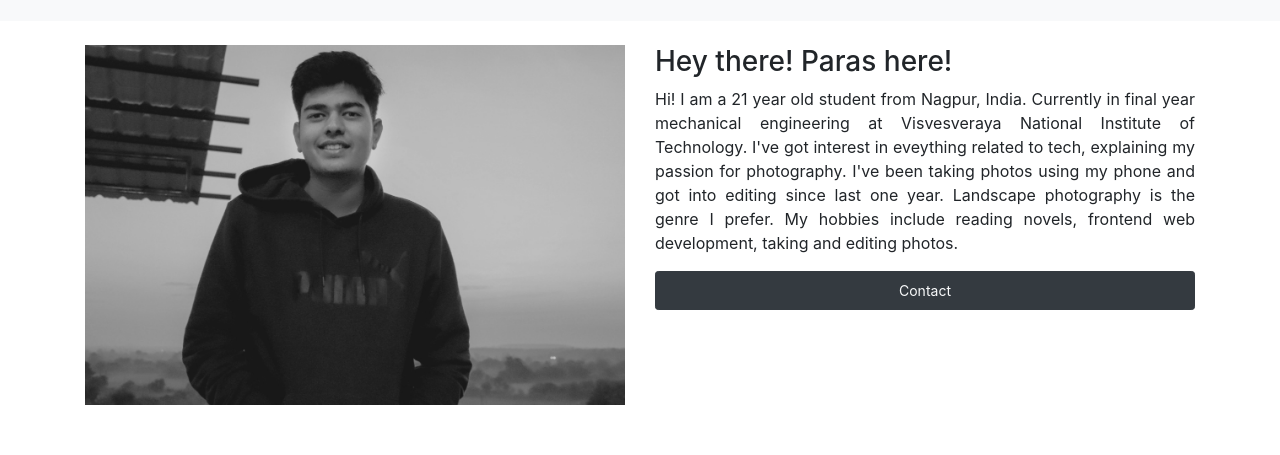
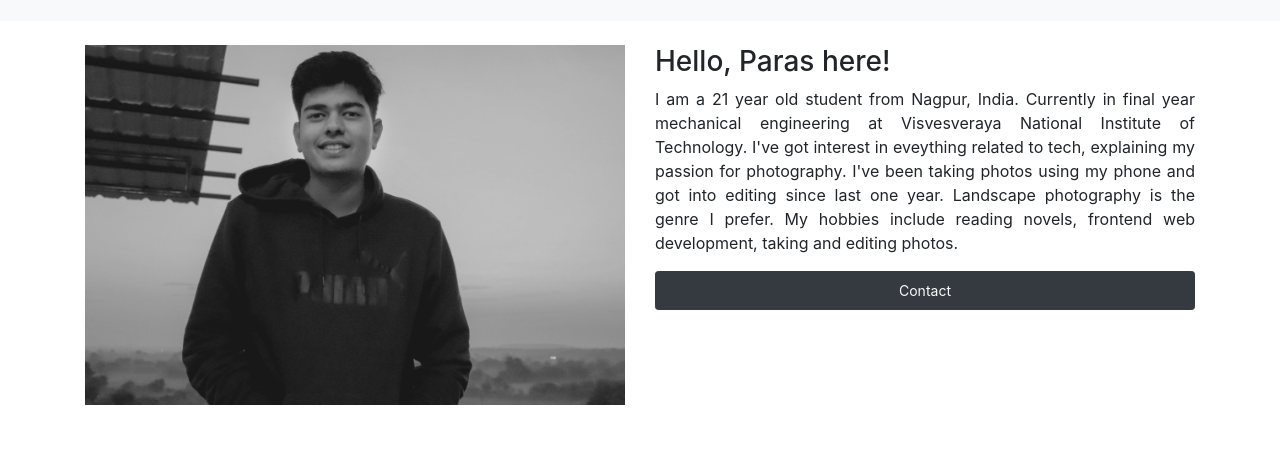
Before and after one commit to parasbansal20/Casual-Clicks-BS-Website, a website: page src/about.html in a window 1280 px wide. Shown: the part 67-522 px from the top of the page. Drawn offline with Linux system fonts and the light colour scheme.

Commit message:
Update about.html

```diff
--- a/src/about.html
+++ b/src/about.html
@@ -36,8 +36,8 @@
                 <img src="images/paras.jpeg" alt="" class="img-fluid pb-5">
               </div>
               <div class="col-md-6">
-                <h3>Hey there! Paras here!</h3>
-                <p class="text-justify">Hi! I am a 21 year old student from Nagpur, India.
+                <h3>Hello, Paras here!</h3>
+                <p class="text-justify">I am a 21 year old student from Nagpur, India.
 Currently in final year mechanical engineering at
 Visvesveraya National Institute of Technology.
 I've got interest in eveything related to tech,
```
